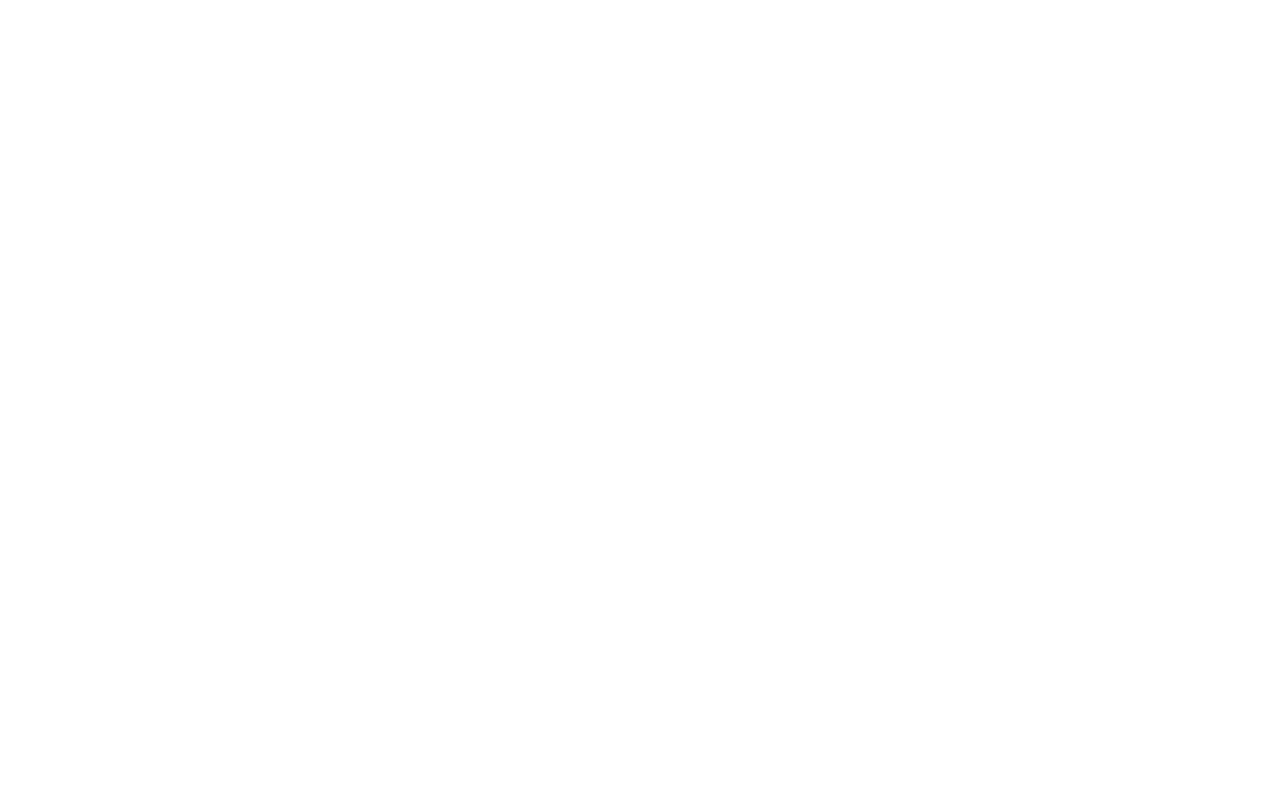
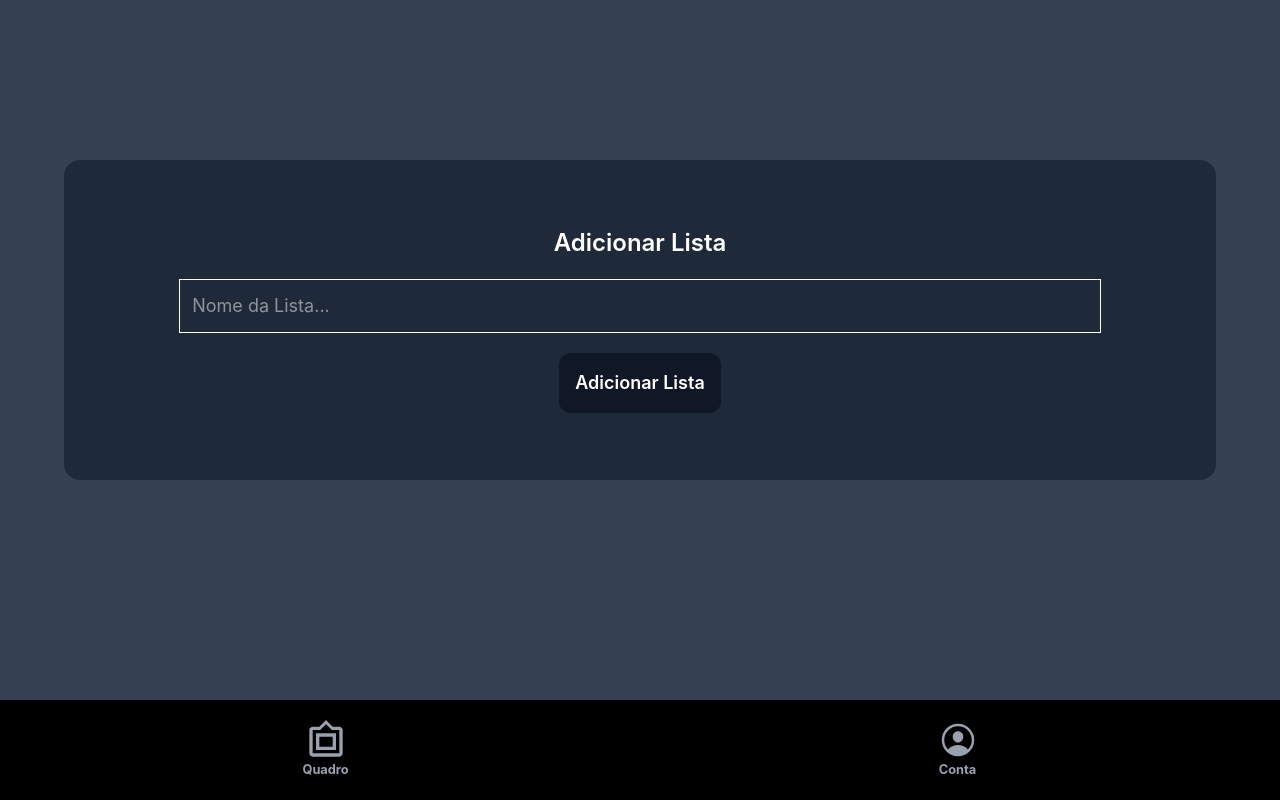
Before and after one commit to LIKITO1/One-Objective, a React (Vite) app: page /addList/1 in a window 1280 px wide. Before the commit this address had no page. Built offline with nearby package versions, Linux system fonts and the light colour scheme.

Commit message:
Retomando projeto

```diff
--- a/src/components/layouts/MenuBoard.tsx
+++ b/src/components/layouts/MenuBoard.tsx
@@ -1,17 +1,20 @@
 import HomeIcon from "../icons/HomeIcon"
 import AddIcon from "../icons/AddIcon"
-import {useNavigate} from "react-router-dom"
+import {useNavigate,useParams} from "react-router-dom"
 type Props={
-    openAddList?:()=>void,
     hiddenAdd?:boolean
 }
-export default function MenuBoard({openAddList,hiddenAdd}:Props){
+export default function MenuBoard({hiddenAdd}:Props){
     const navigate=useNavigate()
+    const idBoard=useParams().id
+    function openAddList(){
+        navigate(`/addList/${idBoard}`)
+    }
     return(
         <div className="fixed w-full h-1/7 bottom-0 bg-black flex items-center justify-around">
             <HomeIcon onClick={()=>navigate("/home")} className="size-13 text-white"/>
             {!hiddenAdd&&(
-                <AddIcon className="size-15 text-white" onClick={()=>openAddList}/>
+                <AddIcon className="size-15 text-white" onClick={openAddList}/>
             )}
         </div>
     )
--- /dev/null
+++ b/src/components/pages/AddList.tsx
@@ -0,0 +1,32 @@
+import {useState} from "react"
+import {useParams} from "react-router-dom"
+import {addList} from "../../services/listService"
+import Card from "../layouts/Card"
+import type {tipos} from "../types/CardType"
+export default function AddList(){
+    const [title,setTitle]=useState("")
+    const {id}=useParams()
+    const [msg,setMsg]=useState("")
+    const [tipo,setTipo]=useState<tipos>("success")
+    const [cardId,setCardId]=useState(0)
+    async function submitAddList(e:{preventDefault:()=>void}){
+        e.preventDefault()
+        if(!id) return;
+        const res=await addList(title,id)
+        setMsg(res.msg)
+        setTipo(res.tipo)
+        setCardId((e)=>e+1)
+    }
+    return(
+        <div className="w-full h-4/5 flex items-center justify-center">
+            <form onSubmit={submitAddList} className="bg-gray-800 flex items-center justify-center flex-col w-9/10 h-1/2 gap-5 rounded-2xl">
+                <h1 className="font-semibold text-white text-2xl text-center">Adicionar Lista</h1>
+                <input onChange={(e)=>setTitle(e.target.value)} placeholder="Nome da Lista..." className="outline-0 text-white w-4/5 border p-3 text-lg"/>
+                <button className="font-semibold bg-gray-900 text-white p-4 rounded-xl text-lg">Adicionar Lista</button>
+            </form>
+            {msg&&msg.length>0&&(
+                <Card msg={msg} tipo={tipo} key={cardId}/>
+            )}
+        </div>
+    )
+}
--- a/src/components/pages/Home.tsx
+++ b/src/components/pages/Home.tsx
@@ -1,3 +1,4 @@
+/* eslint-disable @typescript-eslint/no-unused-vars */
 import Lottie from "lottie-react"
 import AeroPlane from "../animations/Aero plane.json"
 import {Link,useNavigate} from "react-router-dom"
@@ -34,7 +35,6 @@ export default function Home(){
         try{
         setIsLoading(true)
         const res=await deleteBoard(cardDeleteId)
-        console.log(res)
         setMsg(res.msg)
         setTipo(res.tipo)
         setCardDelete(false)
--- a/src/main.tsx
+++ b/src/main.tsx
@@ -9,6 +9,7 @@ import AddBoard from './components/pages/AddBoard.tsx'
 import Register from "./components/pages/Register.tsx"
 import Board from "./components/pages/Board.tsx"
 import List from "./components/pages/List.tsx"
+import AddList from "./components/pages/AddList.tsx"
 import {BrowserRouter as Router,Routes,Route} from "react-router-dom"
 createRoot(document.getElementById('root')!).render(
   <StrictMode>
@@ -22,6 +23,7 @@ createRoot(document.getElementById('root')!).render(
           <Route element={<Home/>} path="/home"></Route>
           <Route element={<Perfil/>} path="/perfil"></Route>
           <Route element={<AddBoard/>} path="/addboard"></Route>
+          <Route element={<AddList/>} path="/addList/:id"></Route>
         </Route>
       </Routes>
     </Router>
```
